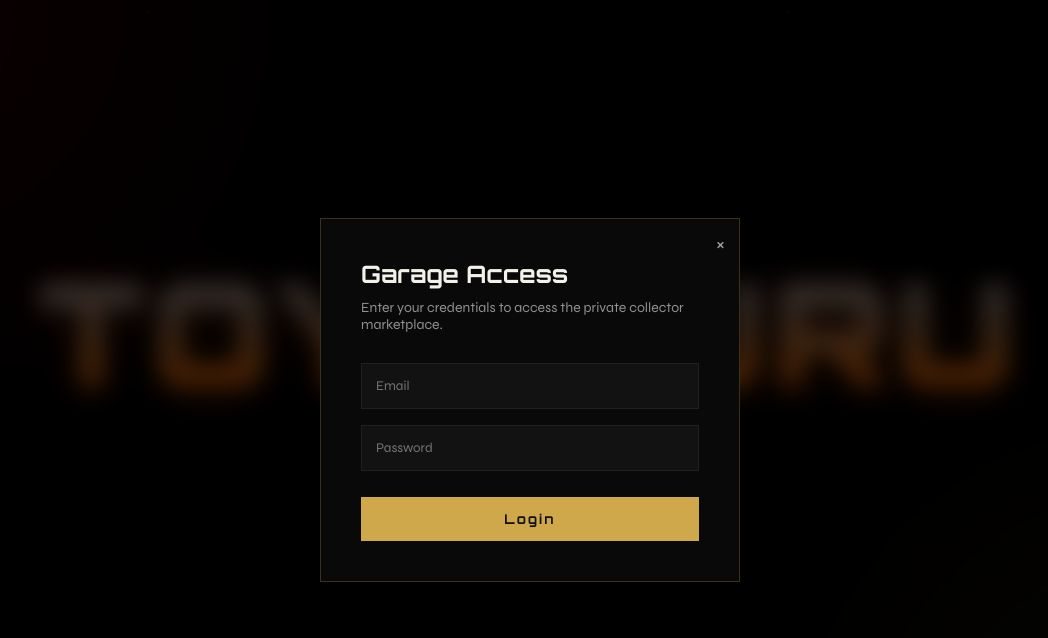
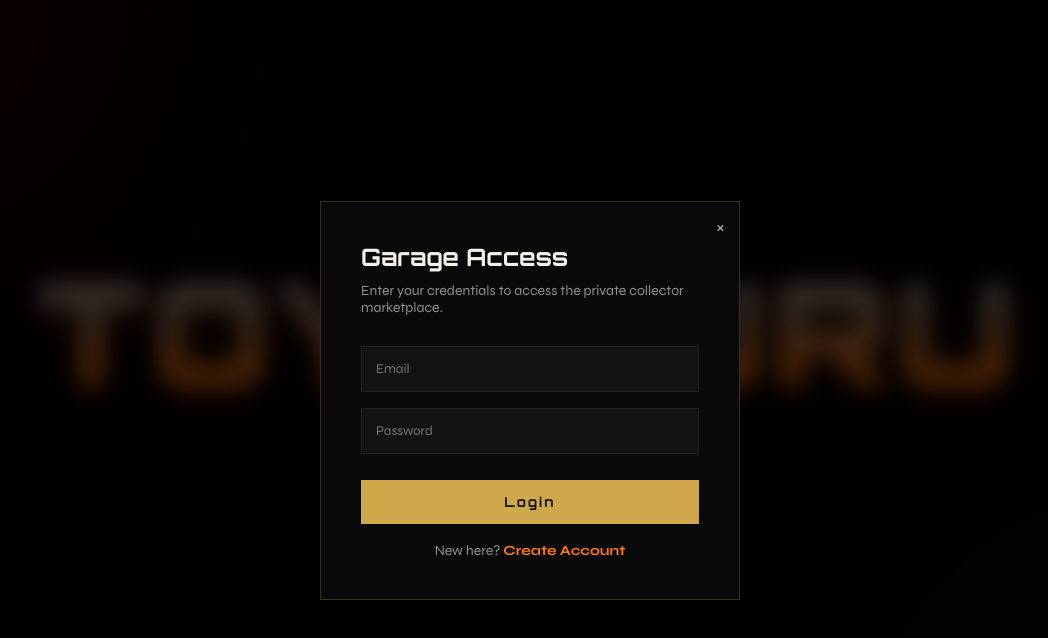
Before and after one commit to admintoysguru/toysguru_test1, a plain HTML site: page index.html in a window 1280 px wide. Both pictures are taken after a click on the button "ENTER GARAGE". Shown: the whole page, without its empty margins (110-1158 px from the left). Drawn offline with Linux system fonts and the light colour scheme.

Commit message:
Update index.html

```diff
--- a/index.html
+++ b/index.html
@@ -9,6 +9,24 @@
 <link href="https://fonts.googleapis.com/css2?family=Orbitron:wght@400;700;900&family=Syne:wght@400;600;700;800&display=swap" rel="stylesheet">
 
 <style>
+  .signup-link{
+  margin-top:18px;
+  text-align:center;
+  color:rgba(255,255,255,0.55);
+  font-size:14px;
+}
+
+.signup-link span{
+  color:#ff7a00;
+  cursor:pointer;
+  font-weight:700;
+  transition:0.25s;
+}
+
+.signup-link span:hover{
+  color:#ffb066;
+  text-shadow:0 0 12px rgba(255,120,0,0.45);
+}
 
 :root{
   --red:#e0001b;
@@ -374,11 +392,16 @@ body{
 
     <input class="input" type="password" id="password" placeholder="Password">
 
-    <button class="login-btn" onclick="login()">
-      Login
-    </button>
+<button class="login-btn" onclick="login()">
+  Login
+</button>
 
-  </div>
+<div class="signup-link">
+  New here?
+  <span onclick="signup()">
+    Create Account
+  </span>
+</div>
 
 </div>
 
@@ -408,6 +431,11 @@ function login(){
   }
 
 }
+  function signup(){
+
+  alert("Public Signup Coming Soon");
+
+}
 
 </script>
 
```
